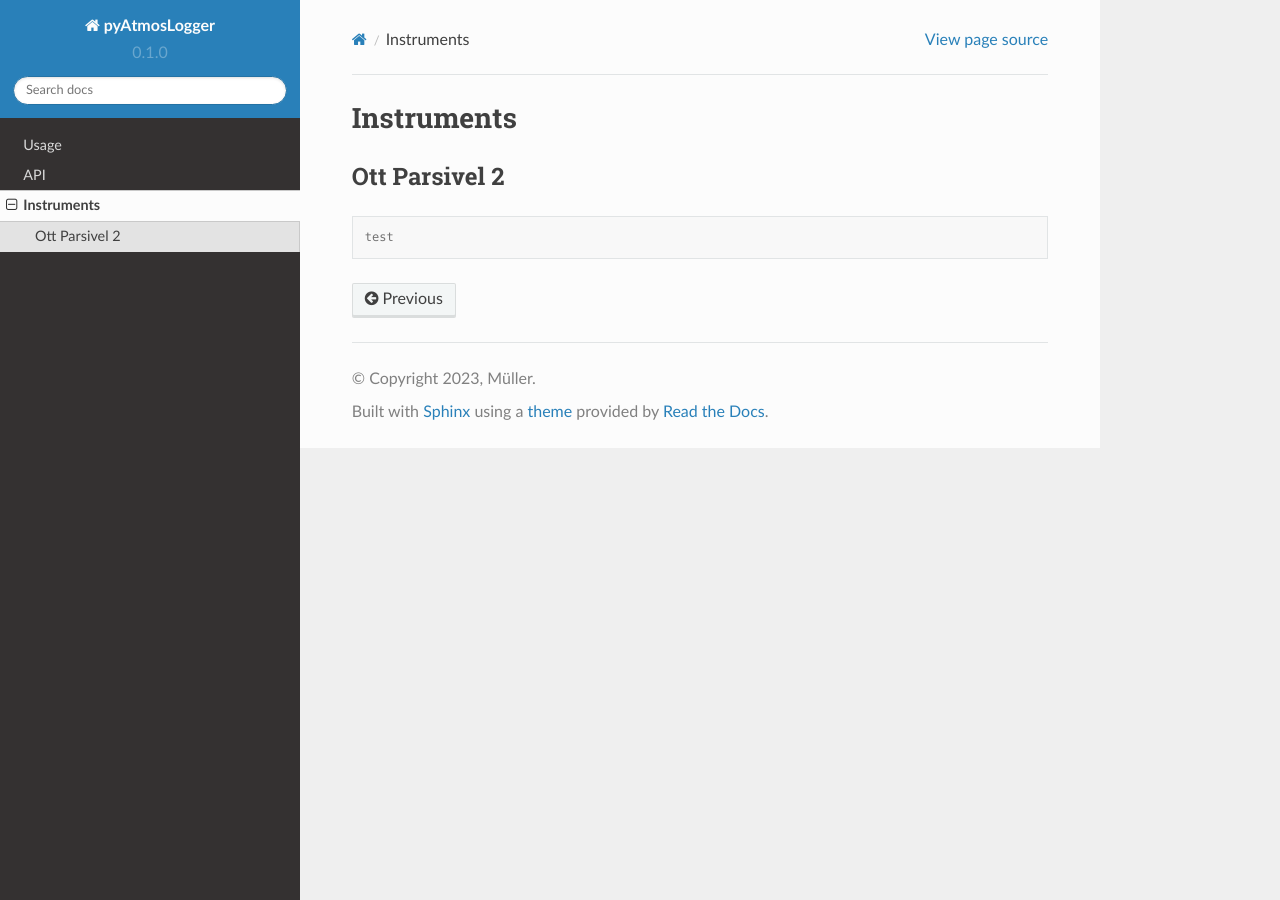
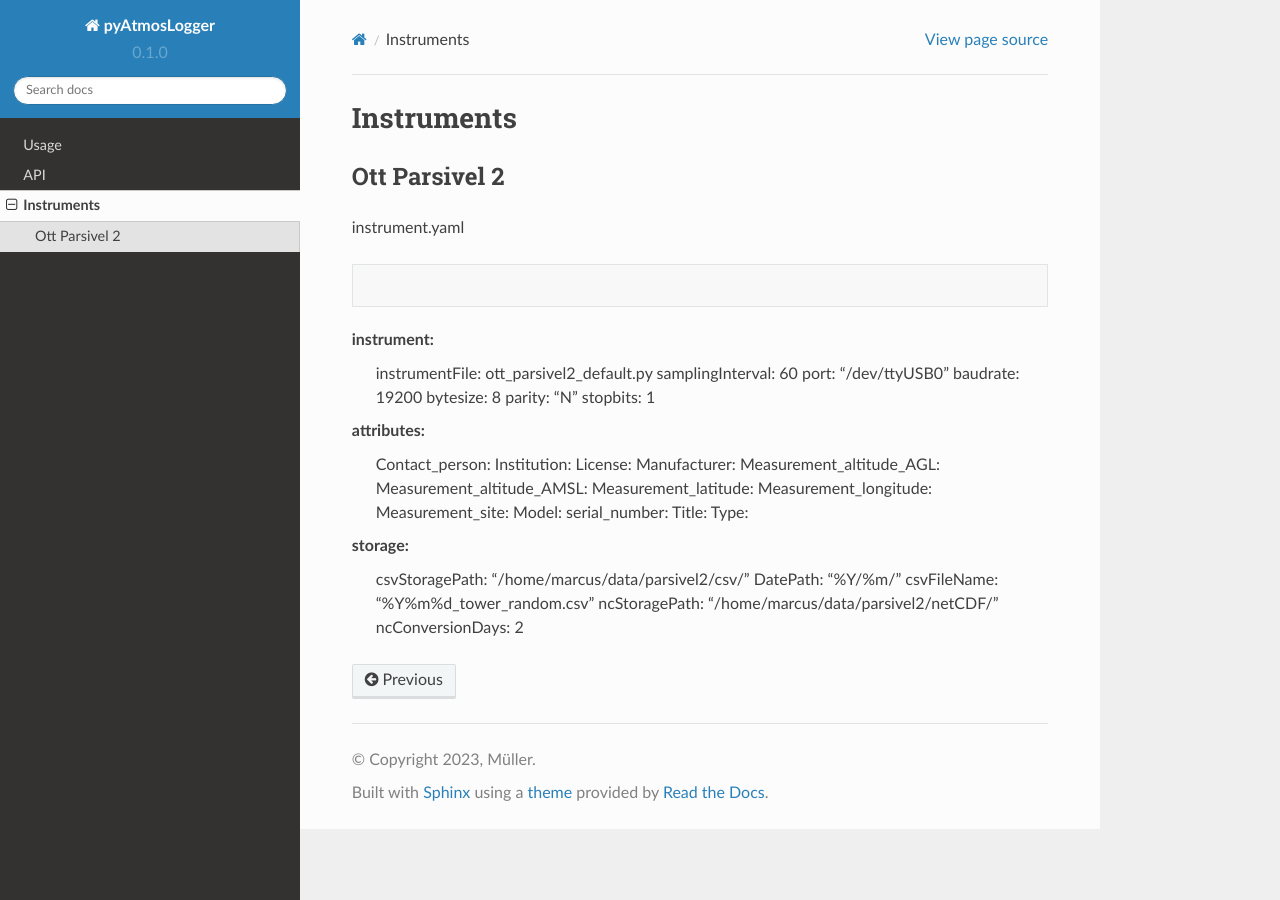
Before and after one commit to marcusgmueller/pyAtmosLogger, a Sphinx documentation site: the page built from docs/source/instruments.rst, in a window 1280 px wide. Built offline with Sphinx 7.4.7 and the Read the Docs theme 2.0.0, drawn with Linux system fonts in a browser that asks for light colours.

Commit message:
Update instruments.rst

```diff
--- a/docs/source/instruments.rst
+++ b/docs/source/instruments.rst
@@ -4,7 +4,35 @@
 .. _ott_parsivel2_default:
 Ott Parsivel 2
 ------------
+instrument.yaml
 
 .. code-block:: console
 
-  test
+instrument:
+  instrumentFile: ott_parsivel2_default.py
+  samplingInterval: 60
+  port: "/dev/ttyUSB0"
+  baudrate: 19200
+  bytesize: 8
+  parity: "N"
+  stopbits: 1
+attributes:
+  Contact_person:
+  Institution:
+  License:
+  Manufacturer:
+  Measurement_altitude_AGL:
+  Measurement_altitude_AMSL:
+  Measurement_latitude:
+  Measurement_longitude:
+  Measurement_site:
+  Model:
+  serial_number:
+  Title:
+  Type:
+storage:
+  csvStoragePath: "/home/marcus/data/parsivel2/csv/"
+  DatePath: "%Y/%m/"
+  csvFileName: "%Y%m%d_tower_random.csv"
+  ncStoragePath: "/home/marcus/data/parsivel2/netCDF/"
+  ncConversionDays: 2
```
